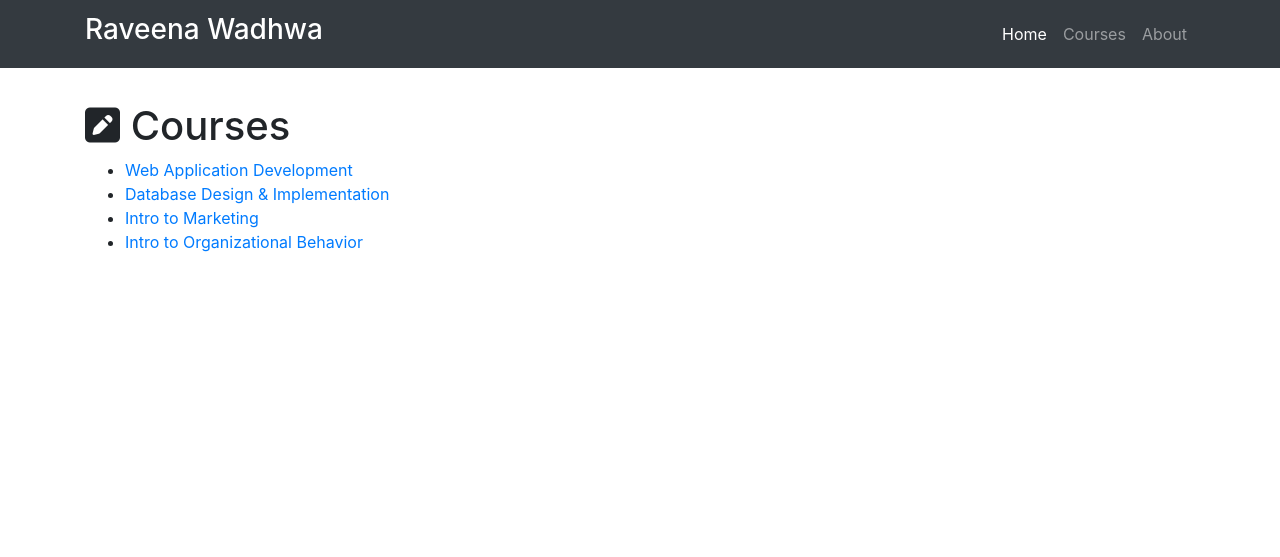
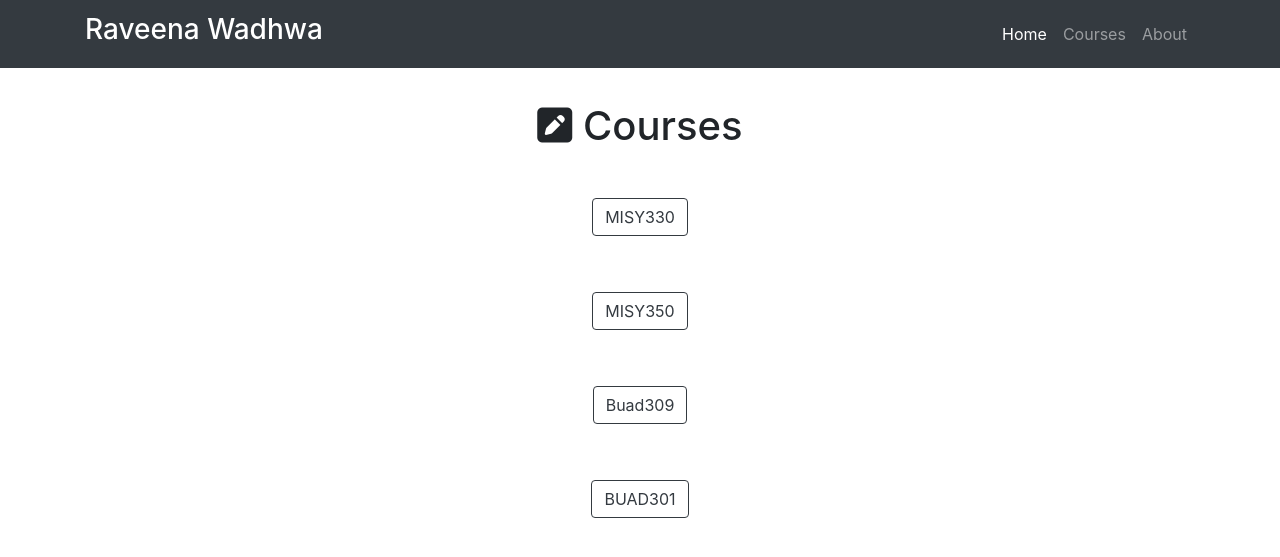
Before and after one commit to rwadhwa/my_resume, a Flask app: page /courses in a window 1280 px wide. Shown: the top 557 px of the page. Run offline with Flask 2, Linux system fonts and the light colour scheme; some libraries are stand-ins or nearby versions.

Commit message:
fix courses

```diff
--- a/resume.py
+++ b/resume.py
@@ -8,18 +8,16 @@ def home():
 
 
 @app.route('/courses')
-def courses():
-    courses = [
-        ['Misy350', 'Web Application Development',
-           'Learning web development, using full stack coding'],
-        ['MISY330', 'Database Design & Implementation',
-            'Learning access and sql databases'],
-        ['BUAD306', 'Intro to Marketing',
-           'Learn Fundamental Marketing Concepts'],
-        ['Buad309', 'Intro to Organizational Behavior',
-            'Examines individual, group, and organizational determinants of work behavior in organizations.']
+def get_all_courses():
+    courses =[
+    'MISY330',
+    'MISY350',
+    'Buad309',
+    'BUAD301'
     ]
-    return render_template('courses.html', courses=courses)
+    return render_template('courses.html', courses = courses)
+
+
 
 @app.route('/about')
 def about():
--- a/templates/courses.html
+++ b/templates/courses.html
@@ -1,40 +1,67 @@
-{% extends "base-structure.html" %}
-
+{% extends "base-structure.html"%}
 {% block title %}Courses{% endblock %}
-
 {% block head%}
-  {{super()}}
-  <style>
+  {{ super() }}
+  <style media="screen">
     body {
       padding-top: 54px;
     }
   </style>
-{% endblock %}
+  <style>
+  h1{
+    color:dark;
+  }
+  li{
+    color:dark;
+    text-align: center;
+  }
+  .padding{
+    padding-top: 40px
+  }
+  .modal-title{
+    color: blue;
+  }
+  }
+  </style>
+{% endblock%}
+{% block page_content%}
 
-{% block page_content %}
 <div class="container">
-   <h1 class="mt-5"><i class="fa fa-pencil-square" aria-hidden="true"></i> Courses</h1>
-   <ul>
-     {% for course in courses %}
-       <li><a href="#" data-toggle="modal" data-target="#course">{{course[1]}}</a></li>
-       <div class="modal fade bannerformmodal" tabindex="-1" role="dialog" aria-labelledby="bannerformmodal" aria-hidden="true" id="course">
-       <div class="modal-dialog modal-sm">
-               <div class="modal-content">
+  <h1 class="mt-5 text-center"> <i class="fa fa-pencil-square" aria-hidden="true"></i> Courses</h1>
+    {% for course in courses%}
+    <ul class ="list-unstyled ">
+      <li class="padding"><button type="button" class="btn btn-outline-dark" data-toggle="modal" data-target="#{{course}}">{{course}}</button>
+       <div class="modal fade" id="{{course}}" tabindex="-1" role="dialog" aria-labelledby="{{course}}ModalLabel" aria-hidden="true">
+         <div class="modal-dialog" role="document">
            <div class="modal-content">
              <div class="modal-header">
-                       <button type="button" class="close" data-dismiss="modal" aria-hidden="true">&times;</button>
-                       <h4 class="modal-title" id="myModalLabel">{{course[1]}}</h4>
+               <h5 class="modal-title" id="{{course}}label">Course Description</h5>
+               <button type="button" class="close" data-dismiss="modal" aria-label="Close">
+                 <span aria-hidden="true">&times;</span>
+               </button>
              </div>
              <div class="modal-body">
-                         {{course[2]}}
+               <h3 class="text-center">{{course}}</h3>
+               {% if course == 'MISY330' %}
+               <p>Database Design and Implementation</p>
+               {% elif course == 'MISY350' %}
+               <p>Web application development</p>
+               {% elif course == 'BUAD309' %}
+               <p>Introduction to Organizational Behavior</p>
+               {% else %}
+               <p>Introduction to Marketing</p>
+               {% endif %}
+             </div>
+             <div class="modal-footer">
+               <button type="button" class="btn btn-secondary" data-dismiss="modal">Close</button>
              </div>
            </div>
          </div>
        </div>
-             </div>
+     </li>
+    </ul>
     {% endfor %}
-   </ul>
 
 
-    </div>
-   {% endblock %}
+
+{% endblock%}
```
Lines whose indentation alone changed are shown as unchanged.
